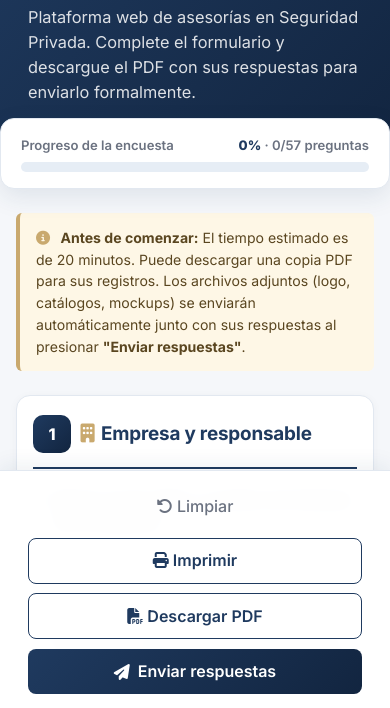
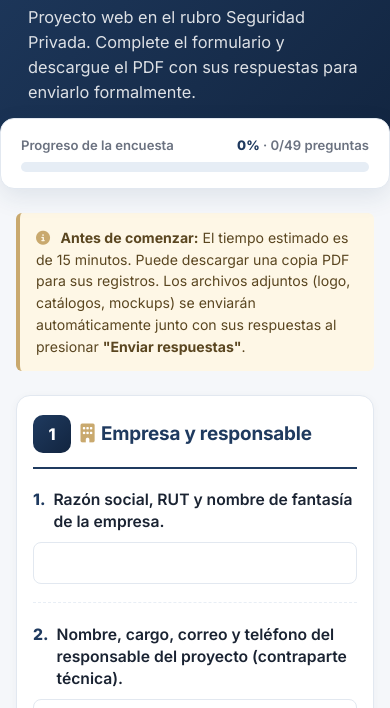
Before and after one commit to danielfigueroa1879/IngenieriaRequerimientos, a plain HTML site: page index.html in a window 390 px wide. Shown: the part 136-844 px from the top of the page. Drawn offline with nearby package versions, Linux system fonts and the light colour scheme.

Commit message:
Add files via upload

```diff
--- a/index.html
+++ b/index.html
@@ -3,7 +3,7 @@
 <head>
 <meta charset="UTF-8">
 <meta name="viewport" content="width=device-width, initial-scale=1.0">
-<title>Cuestionario de Requerimientos — Plataforma de Asesorías en Seguridad Privada</title>
+<title>Cuestionario de Requerimientos — Proyecto Web en Seguridad Privada</title>
 <link href="https://cdnjs.cloudflare.com/ajax/libs/bootstrap/5.3.3/css/bootstrap.min.css" rel="stylesheet">
 <link href="https://cdnjs.cloudflare.com/ajax/libs/font-awesome/6.5.2/css/all.min.css" rel="stylesheet">
 <link href="https://fonts.googleapis.com/css2?family=Inter:wght@400;500;600;700;800&display=swap" rel="stylesheet">
@@ -152,7 +152,7 @@
   /* File */
   input[type=file]{padding:.4rem;background:#fafbfd}
 
-  /* Actions bar (sticky) */
+  /* Actions bar (sticky - solo desktop) */
   .action-bar{
     position:fixed;left:0;right:0;bottom:0;
     background:rgba(255,255,255,.96);backdrop-filter:blur(10px);
@@ -162,6 +162,34 @@
   }
   .action-bar .container{max-width:960px;display:flex;gap:.6rem;flex-wrap:wrap;align-items:center}
   .action-bar .spacer{flex:1}
+
+  /* Bloque final de acciones (dentro del flujo del form) */
+  .final-actions{
+    background:linear-gradient(135deg,#f8faff,#fff);
+    border:2px solid var(--brand);
+    text-align:center;padding:2rem 1.5rem;
+  }
+  .final-actions h3{color:var(--brand);font-weight:800;font-size:1.35rem;margin:0 0 .5rem}
+  .final-actions p{color:var(--muted);margin:0 0 1.5rem;font-size:.95rem}
+  .final-actions .btn-row{display:flex;gap:.7rem;justify-content:center;flex-wrap:wrap}
+  .final-actions .btn-brand{padding:.9rem 1.8rem;font-size:1.05rem}
+  .final-actions .btn-outline-brand,.final-actions .btn-ghost{padding:.75rem 1.2rem}
+
+  /* Flecha flotante "volver arriba" */
+  .back-to-top{
+    position:fixed;bottom:20px;right:20px;
+    width:52px;height:52px;border-radius:50%;
+    background:linear-gradient(135deg,var(--brand),var(--brand-dark));
+    color:#fff;border:none;
+    display:flex;align-items:center;justify-content:center;
+    cursor:pointer;box-shadow:0 6px 20px rgba(31,58,95,.35);
+    opacity:0;transform:translateY(20px) scale(.8);
+    transition:all .28s cubic-bezier(.4,0,.2,1);
+    z-index:95;font-size:1.15rem;
+  }
+  .back-to-top.show{opacity:1;transform:translateY(0) scale(1)}
+  .back-to-top:hover{transform:translateY(-3px) scale(1.05);box-shadow:0 10px 28px rgba(31,58,95,.45)}
+  .back-to-top:active{transform:translateY(-1px) scale(.98)}
   .btn-brand{
     background:linear-gradient(135deg,var(--brand),var(--brand-dark));
     color:#fff;border:none;font-weight:600;padding:.65rem 1.4rem;border-radius:8px;
@@ -213,9 +241,13 @@
     .section-card{padding:1.2rem 1rem}
     .section-head{gap:.6rem}
     .side-nav{display:none !important}
-    .action-bar .container{justify-content:center}
-    .btn-brand,.btn-outline-brand{width:100%;justify-content:center}
-    .action-bar .spacer{display:none}
+    /* Ocultar barra sticky en móvil — se usa el bloque final */
+    .action-bar{display:none !important}
+    body{padding-bottom:20px}
+    .final-actions .btn-brand,
+    .final-actions .btn-outline-brand,
+    .final-actions .btn-ghost{width:100%;justify-content:center}
+    .back-to-top{bottom:20px;right:16px;width:48px;height:48px}
   }
 
   /* Print (fallback) */
@@ -233,7 +265,7 @@
   <div class="container">
     <div class="brand-badge"><i class="fa-solid fa-shield-halved"></i> Cuestionario Oficial</div>
     <h1>Levantamiento de Requerimientos</h1>
-    <p>Plataforma web de asesorías en Seguridad Privada. Complete el formulario y descargue el PDF con sus respuestas para enviarlo formalmente.</p>
+    <p>Proyecto web en el rubro Seguridad Privada. Complete el formulario y descargue el PDF con sus respuestas para enviarlo formalmente.</p>
   </div>
 </header>
 
@@ -255,32 +287,52 @@
 
   <div class="info-note">
     <i class="fa-solid fa-circle-info"></i>
-    <b>Antes de comenzar:</b> El tiempo estimado es de 20 minutos. Puede descargar una copia PDF para sus registros. Los archivos adjuntos (logo, catálogos, mockups) se enviarán automáticamente junto con sus respuestas al presionar <b>"Enviar respuestas"</b>.
+    <b>Antes de comenzar:</b> El tiempo estimado es de 15 minutos. Puede descargar una copia PDF para sus registros. Los archivos adjuntos (logo, catálogos, mockups) se enviarán automáticamente junto con sus respuestas al presionar <b>"Enviar respuestas"</b>.
   </div>
 
   <!-- ============== SECCIONES ============== -->
   <div id="formRoot"></div>
 
+  <!-- ============== BLOQUE FINAL DE ACCIONES ============== -->
+  <section class="section-card final-actions">
+    <div style="font-size:2.4rem;margin-bottom:.5rem">🛡️</div>
+    <h3>¿Terminó de completar el cuestionario?</h3>
+    <p>Revise sus respuestas y envíelas cuando esté listo.<br>Podrá descargar una copia en PDF para sus registros.</p>
+    <div class="btn-row">
+      <button class="btn-ghost" onclick="if(confirm('¿Limpiar todas las respuestas?')) location.reload()">
+        <i class="fa-solid fa-rotate-left"></i> Limpiar
+      </button>
+      <button class="btn-outline-brand" onclick="generarPDF()">
+        <i class="fa-solid fa-file-pdf"></i> Descargar PDF
+      </button>
+      <button class="btn-brand" onclick="enviarRespuestas()" id="btnEnviar">
+        <i class="fa-solid fa-paper-plane"></i> Enviar respuestas
+      </button>
+    </div>
+  </section>
+
 </main>
 
-<!-- ACTION BAR -->
+<!-- ACTION BAR (solo desktop) -->
 <div class="action-bar">
   <div class="container">
     <button class="btn-ghost" onclick="if(confirm('¿Limpiar todas las respuestas?')) location.reload()">
       <i class="fa-solid fa-rotate-left"></i> Limpiar
     </button>
     <div class="spacer"></div>
-    <button class="btn-outline-brand" onclick="window.print()">
-      <i class="fa-solid fa-print"></i> Imprimir
-    </button>
     <button class="btn-outline-brand" onclick="generarPDF()">
       <i class="fa-solid fa-file-pdf"></i> Descargar PDF
     </button>
-    <button class="btn-brand" onclick="enviarRespuestas()" id="btnEnviar">
+    <button class="btn-brand" onclick="enviarRespuestas()" id="btnEnviar2">
       <i class="fa-solid fa-paper-plane"></i> Enviar respuestas
     </button>
   </div>
 </div>
+
+<!-- FLECHA VOLVER ARRIBA -->
+<button class="back-to-top" id="backTop" onclick="window.scrollTo({top:0,behavior:'smooth'})" aria-label="Volver arriba">
+  <i class="fa-solid fa-arrow-up"></i>
+</button>
 
 <div class="toast-msg" id="toast"></div>
 
@@ -318,16 +370,16 @@ const SECCIONES = [
     ]
   },
   {
-    title: "Catálogo de asesorías",
+    title: "Catálogo de productos o servicios",
     icon: "fa-clipboard-list",
     questions: [
-      {id:"q8", type:"textarea", label:"Liste los tipos de asesorías que se venderán en la plataforma (una por línea).",
-        hint:"Ej: Estudio de Seguridad, Directiva de Funcionamiento, Reglamento Interno, Matriz de Riesgos, etc."},
+      {id:"q8", type:"textarea", label:"Liste los tipos de productos o servicios que se ofrecerán en la plataforma (una por línea).",
+        hint:"Ej: Asesorías, Estudios de Seguridad, Cursos OS-10, Inscripciones, Auditorías, Venta de equipos, etc."},
       {id:"q9", type:"radio", label:"¿Los precios serán fijos, a cotizar o mixtos?",
         options:["Todos precio fijo","Todos a cotizar","Mixto"]},
-      {id:"q10", type:"radio", label:"¿Cada asesoría es un entregable digital (PDF), un servicio agendado (reunión/visita) o ambos?",
+      {id:"q10", type:"radio", label:"¿Cada producto/servicio es un entregable digital (PDF, curso online), un servicio agendado (reunión/visita) o ambos?",
         options:["Digital","Agendado","Ambos"]},
-      {id:"q11", type:"text", label:"Plazo típico de entrega de una asesoría."},
+      {id:"q11", type:"text", label:"Plazo típico de entrega."},
       {id:"q12", type:"radio", label:"¿Ofrecerá planes o paquetes recurrentes (mensual/anual)?",
         options:["Sí","No","A evaluar"]},
     ]
@@ -348,10 +400,10 @@ const SECCIONES = [
     title: "Flujo de compra y entrega",
     icon: "fa-cart-shopping",
     questions: [
-      {id:"q16", type:"textarea", label:"Describa el flujo ideal: desde que el cliente entra a la web hasta que recibe la asesoría."},
+      {id:"q16", type:"textarea", label:"Describa el flujo ideal: desde que el cliente entra a la web hasta que recibe su producto o servicio."},
       {id:"q17", type:"check", label:"Tras el pago, el sistema debe:",
-        options:["Entregar el documento automáticamente (descarga PDF)","Enviar correo con link de descarga","Notificar al asesor para contactar al cliente","Generar cita en calendario (Zoom / Meet / presencial)","Emitir boleta o factura electrónica"]},
-      {id:"q18", type:"radio", label:"¿El cliente debe poder ver el estado de su asesoría (en proceso, entregada, revisión)?",
+        options:["Entregar el documento/producto automáticamente (descarga)","Enviar correo con link de descarga o acceso","Notificar al responsable para contactar al cliente","Generar cita en calendario (Zoom / Meet / presencial)","Emitir boleta o factura electrónica"]},
+      {id:"q18", type:"radio", label:"¿El cliente debe poder ver el estado de su compra (en proceso, entregada, revisión)?",
         options:["Sí","No","A futuro"]},
     ]
   },
@@ -375,7 +427,7 @@ const SECCIONES = [
       {id:"q24", type:"radio", label:"¿Cuenta con textos legales propios (Términos y Condiciones, Política de Cookies) o deben ser redactados?",
         options:["Textos propios","Redactarlos","Mixto"]},
       {id:"q25", type:"text", label:"¿La empresa tiene encargado de datos personales (DPO) designado? Indique nombre."},
-      {id:"q26", type:"radio", label:"¿La plataforma publicará normativa (Ley 21.659, DS 867, DTO 93, etc.) como material de valor?",
+      {id:"q26", type:"radio", label:"¿La plataforma publicará normativa vigente del rubro (Ley 21.659, DS 867, DTO 93, etc.) como material de valor?",
         options:["Sí","No","A futuro"]},
     ]
   },
@@ -396,7 +448,7 @@ const SECCIONES = [
     icon: "fa-layer-group",
     questions: [
       {id:"q31", type:"check", label:"Marque las secciones que debe tener la web:",
-        options:["Inicio / Home","Quiénes somos","Catálogo de asesorías + detalle","Carrito y checkout","Área privada del cliente (Mi Cuenta)","Blog / Noticias normativas","Preguntas frecuentes (FAQ)","Contacto / Cotización","Panel de administración"]},
+        options:["Inicio / Home","Quiénes somos","Catálogo de productos/servicios + detalle","Carrito y checkout","Área privada del cliente (Mi Cuenta)","Blog / Noticias normativas","Preguntas frecuentes (FAQ)","Contacto / Cotización","Panel de administración"]},
       {id:"q32", type:"radio", label:"¿Quién generará los contenidos textuales (descripciones, blog, FAQ)?",
         options:["El cliente","Nosotros (desarrollador)","Mixto"]},
     ]
@@ -453,71 +505,16 @@ const SECCIONES = [
       {id:"q45", type:"radio", label:"Rango de presupuesto disponible:",
         options:["Menos de $1.000.000 CLP","$1.000.000 – $2.500.000","$2.500.000 – $5.000.000","Más de $5.000.000","Prefiero conversarlo"]},
       {id:"q46", type:"scale", label:"Prioridad de cada función (1 = nada importante, 5 = crítico):",
-        items:["Catálogo de asesorías","Pago online","Facturación electrónica automática","Área privada del cliente","Agendamiento de reuniones","Blog / noticias normativas"]},
-    ]
-  },
-  {
-    title: "Particularidades del rubro Seguridad Privada",
-    icon: "fa-user-shield",
-    questions: [
-      {id:"q47", type:"check", label:"Nivel de confidencialidad requerido para los entregables (Estudios de Seguridad, Directivas, Matrices de Riesgo):",
-        options:[
-          "Marca de agua con datos del cliente en cada página",
-          "Links de descarga con expiración (24h a 7 días)",
-          "Firma de NDA electrónico antes de descargar",
-          "Cifrado en reposo en el almacenamiento",
-          "Registro de descargas (quién, cuándo, IP)"
-        ]},
-      {id:"q48", type:"radio", label:"¿Qué nivel de verificación del comprador se necesita antes de habilitar la compra?",
-        options:[
-          "Ninguna adicional (correo + RUT auto-declarado)",
-          "Validación de RUT contra SII",
-          "Aprobación manual del admin para ciertas asesorías críticas",
-          "Verificación de representante legal para empresas (e-RUT o cédula)"
-        ]},
-      {id:"q49", type:"radio", label:"¿La asesoría debe entregarse firmada electrónicamente por el RCEP / Jefe Técnico?",
-        options:[
-          "Sí — firma electrónica simple (SES)",
-          "Sí — firma electrónica avanzada (Ley 19.799)",
-          "No es requerido",
-          "A evaluar"
-        ]},
-      {id:"q50", type:"text", label:"Nombre completo, RUT y credencial del RCEP / Jefe Técnico que firmará las asesorías."},
-      {id:"q51", type:"radio", label:"Plazo de retención legal de las asesorías emitidas (para fiscalización posterior):",
-        options:["5 años (recomendado)","10 años","Indefinido","Otro plazo"]},
-      {id:"q52", type:"radio", label:"¿El cliente debe contar con una zona segura para subir sus propios documentos previos (planos, manuales existentes, dotación actual, procedimientos)?",
-        options:[
-          "Sí — obligatorio en toda asesoría",
-          "Solo para ciertos servicios (Estudios de Seguridad, Auditorías)",
-          "No es necesario"
-        ]},
-      {id:"q53", type:"check", label:"Modelo de servicios recurrentes (además de compras únicas):",
-        options:[
-          "Retainer mensual (asesor asignado)",
-          "Auditoría anual programada",
-          "Actualización periódica de directivas",
-          "Recordatorios automáticos de vencimientos normativos",
-          "Renovación automática con cobro recurrente",
-          "No aplica — solo compras únicas"
-        ]},
-      {id:"q54", type:"check", label:"Módulo de capacitaciones (si vende cursos OS-10, reentrenamiento, actualización normativa):",
-        options:[
-          "Inscripción a cursos con cupos limitados",
-          "Control de asistencia (online / presencial)",
-          "Emisión automática de certificados con folio único",
-          "Recordatorios de renovación de acreditaciones",
-          "Evaluaciones online con nota mínima de aprobación",
-          "No aplica — no vende capacitaciones"
-        ]},
+        items:["Catálogo de productos/servicios","Pago online","Facturación electrónica automática","Área privada del cliente","Agendamiento de reuniones","Blog / noticias normativas"]},
     ]
   },
   {
     title: "Cierre",
     icon: "fa-flag-checkered",
     questions: [
-      {id:"q55", type:"textarea", label:"¿Existe algún requerimiento crítico o no negociable que no haya sido consultado?"},
-      {id:"q56", type:"textarea", label:"¿Algún riesgo, restricción o preocupación que debamos considerar?"},
-      {id:"q57", type:"file", label:"Puede adjuntar documentos adicionales (mockups, ejemplos, textos legales, catálogos).",
+      {id:"q47", type:"textarea", label:"¿Existe algún requerimiento crítico o no negociable que no haya sido consultado?"},
+      {id:"q48", type:"textarea", label:"¿Algún riesgo, restricción o preocupación que debamos considerar?"},
+      {id:"q49", type:"file", label:"Puede adjuntar documentos adicionales (mockups, ejemplos, textos legales, catálogos).",
         hint:"El adjunto se envía junto al PDF por separado."},
     ]
   }
@@ -706,13 +703,13 @@ function generarPDF() {
   doc.setTextColor(255,255,255);
   doc.setFont("helvetica","bold");
   doc.setFontSize(11);
-  doc.text("CUESTIONARIO DE REQUERIMIENTOS", W/2, 65, {align:"center"});
+  doc.text("CUESTIONARIO DE REQUERIMIENTOS", W/2, 75, {align:"center"});
   doc.setFontSize(22);
-  doc.text("Plataforma web de asesorías", W/2, 100, {align:"center"});
-  doc.text("en Seguridad Privada", W/2, 128, {align:"center"});
+  doc.text("Proyecto Web", W/2, 110, {align:"center"});
+  doc.text("en Seguridad Privada", W/2, 138, {align:"center"});
   doc.setFont("helvetica","normal");
   doc.setFontSize(10);
-  doc.text("Respuestas del cliente", W/2, 155, {align:"center"});
+  doc.text("Respuestas del cliente", W/2, 162, {align:"center"});
 
   // Meta info
   let y = 230;
@@ -818,7 +815,7 @@ function generarPDF() {
     doc.setTextColor(...MUTED);
     doc.setFont("helvetica","normal");
     if (i > 1) {
-      doc.text(`Cuestionario de Requerimientos · Plataforma de Asesorías en Seguridad Privada`, M, H-25);
+      doc.text(`Cuestionario de Requerimientos · Proyecto Web en Seguridad Privada`, M, H-25);
       doc.text(`Página ${i} de ${pageCount}`, W-M, H-25, {align:"right"});
       doc.setDrawColor(...ACCENT);
       doc.setLineWidth(.5);
@@ -834,8 +831,16 @@ function generarPDF() {
 // ============================================================
 // ENVÍO WEB3FORMS
 // ============================================================
+function setBtnEnviarState(loading) {
+  document.querySelectorAll("#btnEnviar, #btnEnviar2").forEach(b => {
+    b.disabled = loading;
+    b.innerHTML = loading
+      ? '<i class="fa-solid fa-spinner fa-spin"></i> Enviando...'
+      : '<i class="fa-solid fa-paper-plane"></i> Enviar respuestas';
+  });
+}
+
 async function enviarRespuestas() {
-  const btn = document.getElementById("btnEnviar");
   const all = SECCIONES.flatMap(s => s.questions);
   const done = all.filter(isQuestionAnswered).length;
 
@@ -854,41 +859,48 @@ async function enviarRespuestas() {
     return;
   }
 
-  btn.disabled = true;
-  btn.innerHTML = '<i class="fa-solid fa-spinner fa-spin"></i> Enviando...';
+  setBtnEnviarState(true);
 
   const formData = new FormData();
   formData.append("access_key", WEB3FORMS_KEY);
-  formData.append("subject", "🛡️ Cuestionario Plataforma Asesorías - " + (empresa.substring(0,60) || "sin empresa"));
-  formData.append("from_name", "Formulario Plataforma Asesorías");
+  formData.append("subject", "Cuestionario Web Seguridad Privada - " + (empresa.substring(0,80) || "sin empresa"));
+  formData.append("from_name", empresa.substring(0,60) || "Formulario Web");
 
   // Detectar email del cliente en el campo contacto → usar como reply-to
   const emailMatch = contacto.match(/[\w.+-]+@[\w-]+\.[\w.-]+/);
   if (emailMatch) formData.append("reply_to", emailMatch[0]);
-
-  // Anti-spam
   formData.append("botcheck", "");
 
-  // Cuerpo legible del mensaje
+  // Cuerpo limpio y legible en cualquier cliente de correo
   const data = collectAnswers();
-  let body = `╔══════════════════════════════════════════════╗\n`;
-  body    += `║  NUEVO CUESTIONARIO DE PLATAFORMA RECIBIDO  ║\n`;
-  body    += `╚══════════════════════════════════════════════╝\n\n`;
-  body    += `📅 Fecha: ${new Date().toLocaleString('es-CL',{dateStyle:'full',timeStyle:'short'})}\n`;
-  body    += `📊 Respondido: ${done} de ${all.length} preguntas (${Math.round(done/all.length*100)}%)\n`;
-  body    += `🏢 Empresa: ${empresa}\n`;
-  body    += `👤 Contacto: ${contacto}\n`;
-  body    += `\n${'─'.repeat(60)}\n`;
+  const linea = "=".repeat(52);
+  const subLinea = "-".repeat(52);
+
+  let body = `${linea}\n`;
+  body += `   NUEVO CUESTIONARIO DE REQUERIMIENTOS\n`;
+  body += `${linea}\n\n`;
+  body += `Fecha:     ${new Date().toLocaleString('es-CL',{dateStyle:'long',timeStyle:'short'})}\n`;
+  body += `Empresa:   ${empresa}\n`;
+  body += `Contacto:  ${contacto}\n`;
+  body += `Progreso:  ${done} de ${all.length} preguntas (${Math.round(done/all.length*100)}%)\n\n`;
 
   data.forEach((sec, i) => {
-    body += `\n\n▓▓▓ SECCIÓN ${i+1}: ${sec.title.toUpperCase()} ▓▓▓\n`;
+    body += `\n${linea}\n`;
+    body += `SECCION ${i+1}: ${sec.title.toUpperCase()}\n`;
+    body += `${linea}\n`;
     sec.questions.forEach(q => {
-      body += `\n[Pregunta ${q.num}] ${q.label}\n`;
-      body += `➤ ${q.ans}\n`;
+      body += `\n${q.num}. ${q.label}\n`;
+      body += `${subLinea}\n`;
+      body += `${q.ans}\n`;
     });
+    body += `\n`;
   });
-  body += `\n\n${'─'.repeat(60)}\n`;
-  body += `✉️ Este mensaje fue generado automáticamente desde el formulario web.\n`;
+
+  body += `\n${linea}\n`;
+  body += `Enviado desde el formulario web de levantamiento\n`;
+  body += `de requerimientos.\n`;
+  body += `${linea}\n`;
+
   formData.append("message", body);
 
   // Adjuntar archivos (logo, catálogos, mockups)
@@ -915,13 +927,11 @@ async function enviarRespuestas() {
       mostrarExito(archivosAdjuntos, done, all.length);
     } else {
       toast("❌ Error: " + (json.message || "Falló el envío"), "#dc2626");
-      btn.disabled = false;
-      btn.innerHTML = '<i class="fa-solid fa-paper-plane"></i> Enviar respuestas';
+      setBtnEnviarState(false);
     }
   } catch (e) {
     toast("❌ Error de conexión: " + e.message, "#dc2626");
-    btn.disabled = false;
-    btn.innerHTML = '<i class="fa-solid fa-paper-plane"></i> Enviar respuestas';
+    setBtnEnviarState(false);
   }
 }
 
@@ -937,7 +947,7 @@ function mostrarExito(numArchivos, done, total) {
       <div style="width:88px;height:88px;background:linear-gradient(135deg,#16a34a,#059669);border-radius:50%;margin:0 auto 1.3rem;display:flex;align-items:center;justify-content:center;color:#fff;font-size:2.8rem;font-weight:900;box-shadow:0 8px 24px rgba(22,163,74,.35)">✓</div>
       <h2 style="color:#1F3A5F;margin:0 0 .8rem;font-weight:800;font-size:1.5rem">¡Respuestas enviadas!</h2>
       <p style="color:#555;margin:0 0 1rem;line-height:1.6;font-size:.98rem">Su cuestionario fue recibido correctamente${numArchivos > 0 ? ` junto con <b>${numArchivos} archivo(s) adjunto(s)</b>` : ""}.</p>
-      <p style="color:#555;margin:0 0 1.4rem;line-height:1.6;font-size:.98rem">Nos pondremos en contacto en las próximas <b>48 horas hábiles</b> para presentarle la propuesta técnica y comercial formal.</p>
+      <p style="color:#555;margin:0 0 1.4rem;line-height:1.6;font-size:.98rem">Nos pondremos en contacto en las próximas <b>48 horas hábiles</b> para presentarle la propuesta técnica y comercial formal de su proyecto web.</p>
       <div style="background:#f5f7fa;border-radius:10px;padding:.7rem;margin-bottom:1.4rem;font-size:.82rem;color:#6b7280">
         📊 ${done}/${total} preguntas respondidas · ${numArchivos} archivo(s) adjunto(s)
       </div>
@@ -952,6 +962,12 @@ function mostrarExito(numArchivos, done, total) {
   document.body.appendChild(overlay);
 }
 
+// ============ FLECHA VOLVER ARRIBA ============
+window.addEventListener("scroll", () => {
+  const btn = document.getElementById("backTop");
+  if (btn) btn.classList.toggle("show", window.scrollY > 300);
+}, {passive:true});
+
 // ============ INIT ============
 render();
 </script>
```
